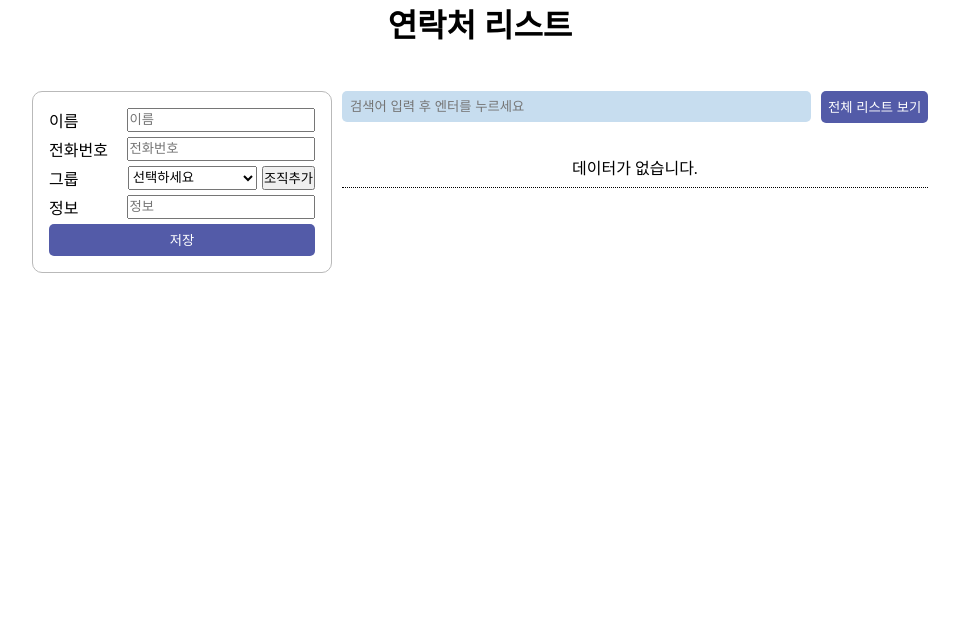
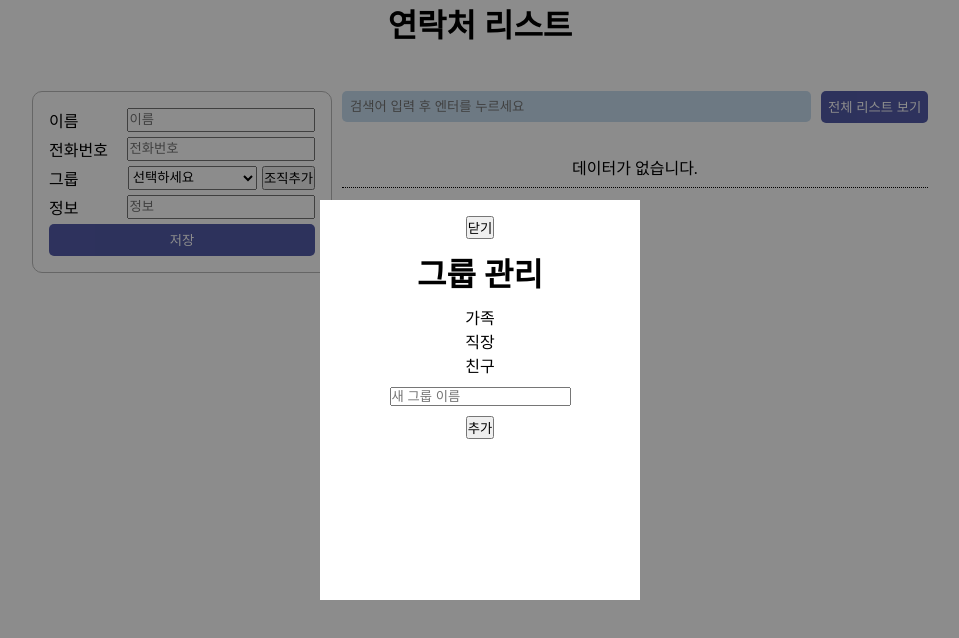
Before and after one commit to JunYoung02/React-Contact-Info, a React (Vite) app: page / in a window 1280 px wide. Both pictures are taken after a click on the button "조직추가". Shown: the top 638 px of the page, without its empty margins (160-1119 px from the left). Built offline with nearby package versions, Linux system fonts and the light colour scheme.

Commit message:
feat: group 추가 상태로 관리

```diff
--- a/src/App.css
+++ b/src/App.css
@@ -2,6 +2,9 @@
   margin: 0;
   padding: 0;
   box-sizing: border-box;
+}
+li {
+  list-style: none;
 }
 /* body {
   width: 70%;
--- a/src/App.jsx
+++ b/src/App.jsx
@@ -7,6 +7,7 @@ import SaveBtn from "./components/inputCon/SaveBtn";
 import Search from "./components/listArea/Search";
 import InfoList from "./components/listArea/InfoList";
 import Detail from "./components/modal/Detail";
+import Group from "./components/modal/Group";
 
 function App() {
   // 등록 정보 데이터
@@ -36,6 +37,8 @@ function App() {
   const [isAll, setIsAll] = useState(true); // 전체 결과 보기 여부
   const [list, setList] = useState([]); // 전체 결과 데이터 저장
   const [isDetail, setIsDetail] = useState(false); // 세부사항 모달 open 여부
+  const [isGroup, setIsGroup] = useState(false); // 그룹 추가 모달 open 여부
+  const [groupLi, setGroupLi] = useState(["가족", "직장", "친구"]);
 
   // input 정규표현식으로 유효성 검사
   const validateInput = (name, value) => {
@@ -144,7 +147,11 @@ function App() {
     });
     setIsDetail(true);
   };
-  console.log(detailData);
+
+  const addGroupHandler = (input) => {
+    setGroupLi((prev) => [...prev, input]);
+    setIsGroup(false);
+  };
 
   useEffect(() => {
     // 초기 데이터 로딩
@@ -156,6 +163,14 @@ function App() {
     <>
       {isDetail ? (
         <Detail detailData={detailData} closeBtn={() => setIsDetail(false)} />
+      ) : null}
+
+      {isGroup ? (
+        <Group
+          onClick={addGroupHandler}
+          closeBtn={() => setIsGroup(false)}
+          groupLi={groupLi}
+        />
       ) : null}
 
       <div className="wrapper">
@@ -172,7 +187,13 @@ function App() {
             {errors.전화번호 && (
               <span className="errorMsg">{errors.전화번호}</span>
             )}
-            <Select name="그룹" onChange={inputHandler} value={formData.그룹} />
+            <Select
+              name="그룹"
+              onChange={inputHandler}
+              value={formData.그룹}
+              openGroup={() => setIsGroup(true)}
+              groupLi={groupLi}
+            />
             {errors.그룹 && <span className="errorMsg">{errors.그룹}</span>}
             <Input name="정보" value={formData.정보} onChange={inputHandler} />
             {errors.정보 && <span className="errorMsg">{errors.정보}</span>}
--- a/src/components/inputCon/Select.jsx
+++ b/src/components/inputCon/Select.jsx
@@ -1,15 +1,23 @@
-function Select({ name, onChange, value }) {
+function Select({ name, onChange, value, openGroup, groupLi }) {
+  groupLi.forEach((item) => console.log(item));
   return (
     <div className="selectCon">
       <label htmlFor="그룹">{name}</label>
       <div>
         <select id="그룹" onChange={onChange} value={value} name={name}>
           <option value="">선택하세요</option>
-          <option value="가족">가족</option>
+          {groupLi.map((item) => (
+            <option value={item} key={item}>
+              {item}
+            </option>
+          ))}
+          {/* <option value="가족">가족</option>
           <option value="직장">직장</option>
-          <option value="친구">친구</option>
+          <option value="친구">친구</option> */}
         </select>
-        <button>조직추가</button>
+        <button type="button" onClick={openGroup}>
+          조직추가
+        </button>
       </div>
     </div>
   );
--- /dev/null
+++ b/src/components/modal/Group.jsx
@@ -0,0 +1,39 @@
+import { useState } from "react";
+
+function Group({ closeBtn, onClick, groupLi }) {
+  const [inputValue, setInputValue] = useState("");
+  return (
+    <div className="backdrop">
+      <div className="modal">
+        <button className="closeBtn" onClick={closeBtn}>
+          닫기
+        </button>
+        <h1>그룹 관리</h1>
+        <ul>
+          {groupLi.map((item) => (
+            <li key={item}>{item}</li>
+          ))}
+          {/* <li>가족</li>
+          <li>직장</li>
+          <li>친구</li> */}
+        </ul>
+        <input
+          value={inputValue}
+          onChange={(e) => setInputValue(e.target.value)}
+          type="text"
+          placeholder="새 그룹 이름"
+        />
+        <button
+          onClick={() => {
+            onClick(inputValue);
+            setInputValue("");
+          }}
+        >
+          추가
+        </button>
+      </div>
+    </div>
+  );
+}
+
+export default Group;
```
